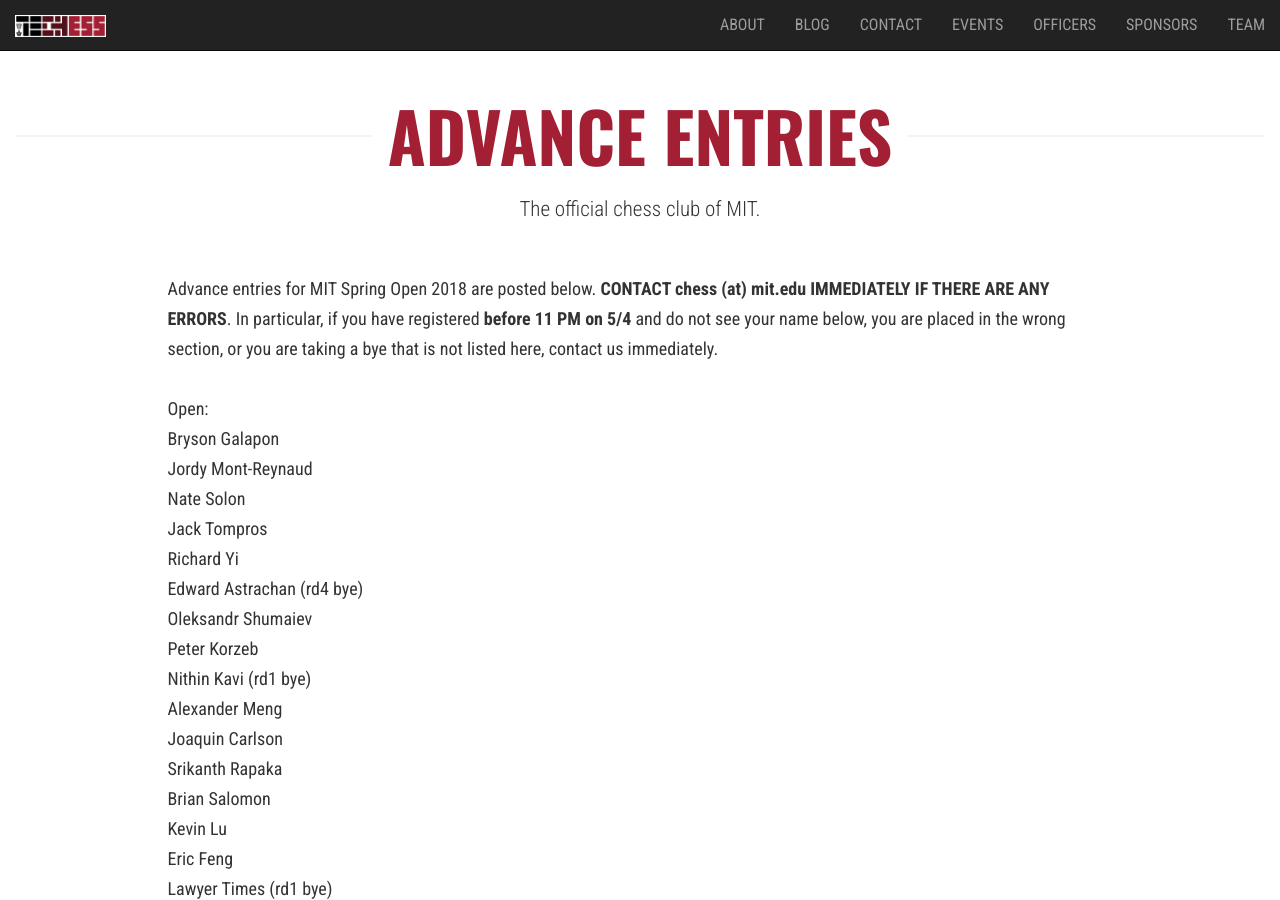
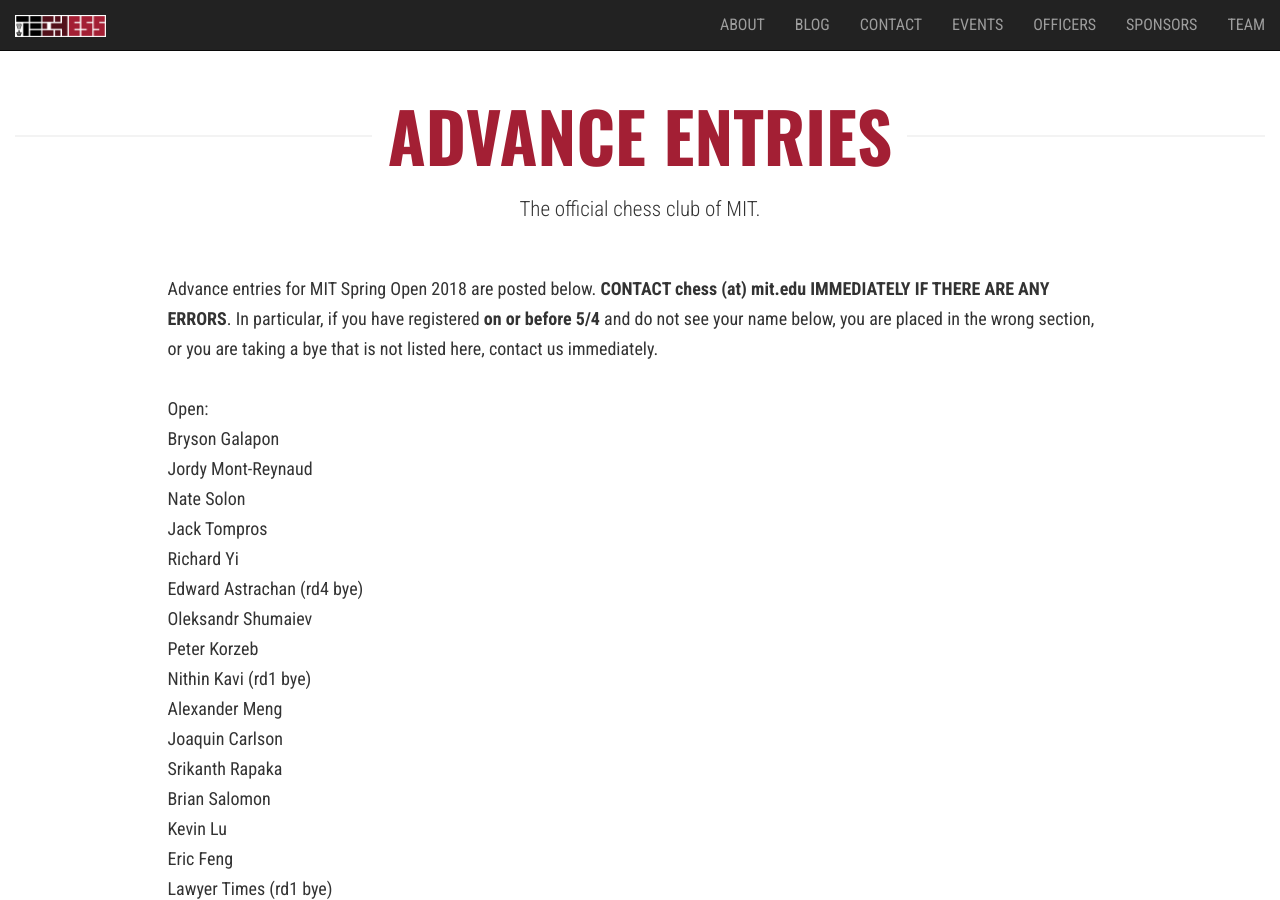
Before and after one commit to Tech-Chess/tech-chess.github.io, a Jekyll site: the page built from _pages/advance_entries.md, in a window 1280 px wide and 900 px high. Built offline with Jekyll 4.4.1, drawn with Linux system fonts in a browser that asks for light colours; nearby versions of some CDN libraries.

Commit message:
Update advance_entries.md

```diff
--- a/_pages/advance_entries.md
+++ b/_pages/advance_entries.md
@@ -4,7 +4,7 @@
 permalink: /advanceentries/
 ---
 
-Advance entries for MIT Spring Open 2018 are posted below. **CONTACT chess (at) mit.edu IMMEDIATELY IF THERE ARE ANY ERRORS**. In particular, if you have registered **before 11 PM on 5/4** and do not see your name below, you are placed in the wrong section, or you are taking a bye that is not listed here, contact us immediately.
+Advance entries for MIT Spring Open 2018 are posted below. **CONTACT chess (at) mit.edu IMMEDIATELY IF THERE ARE ANY ERRORS**. In particular, if you have registered **on or before 5/4** and do not see your name below, you are placed in the wrong section, or you are taking a bye that is not listed here, contact us immediately.
 
 Open:
 Bryson Galapon
```
